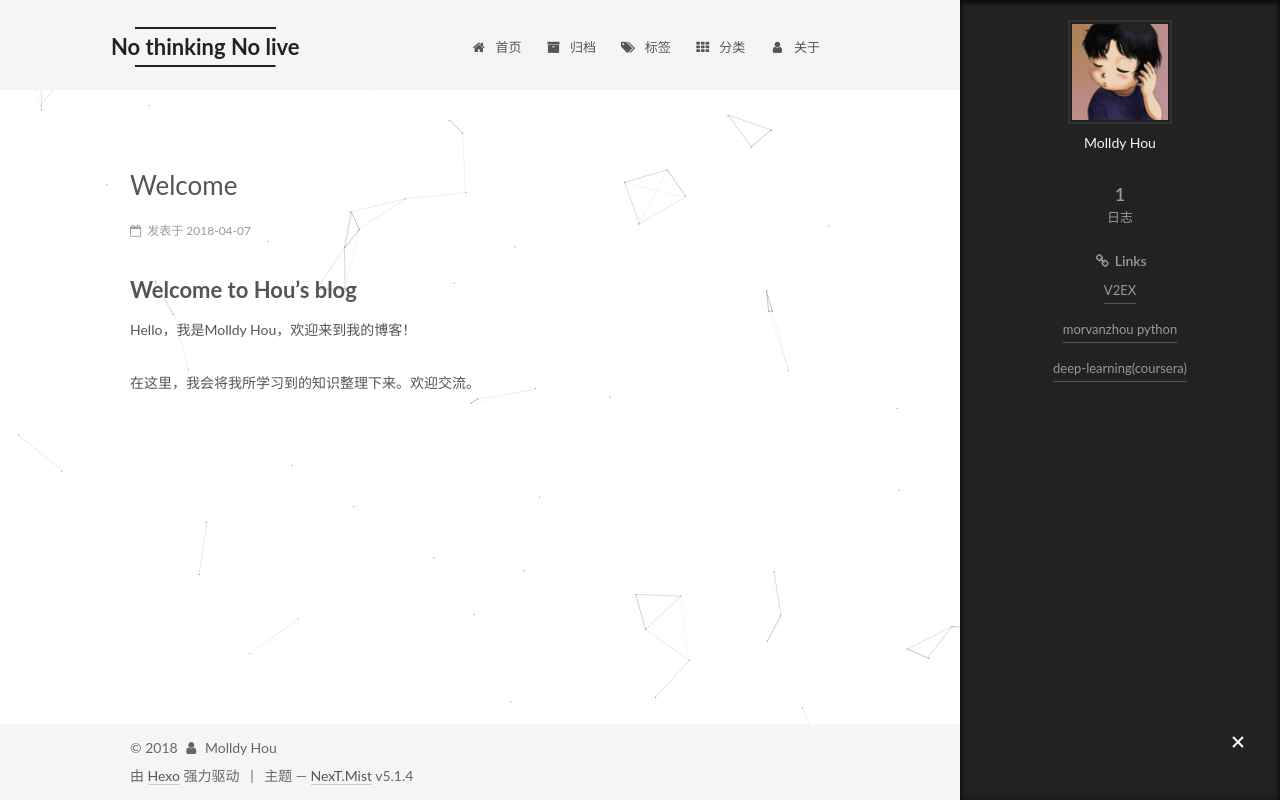
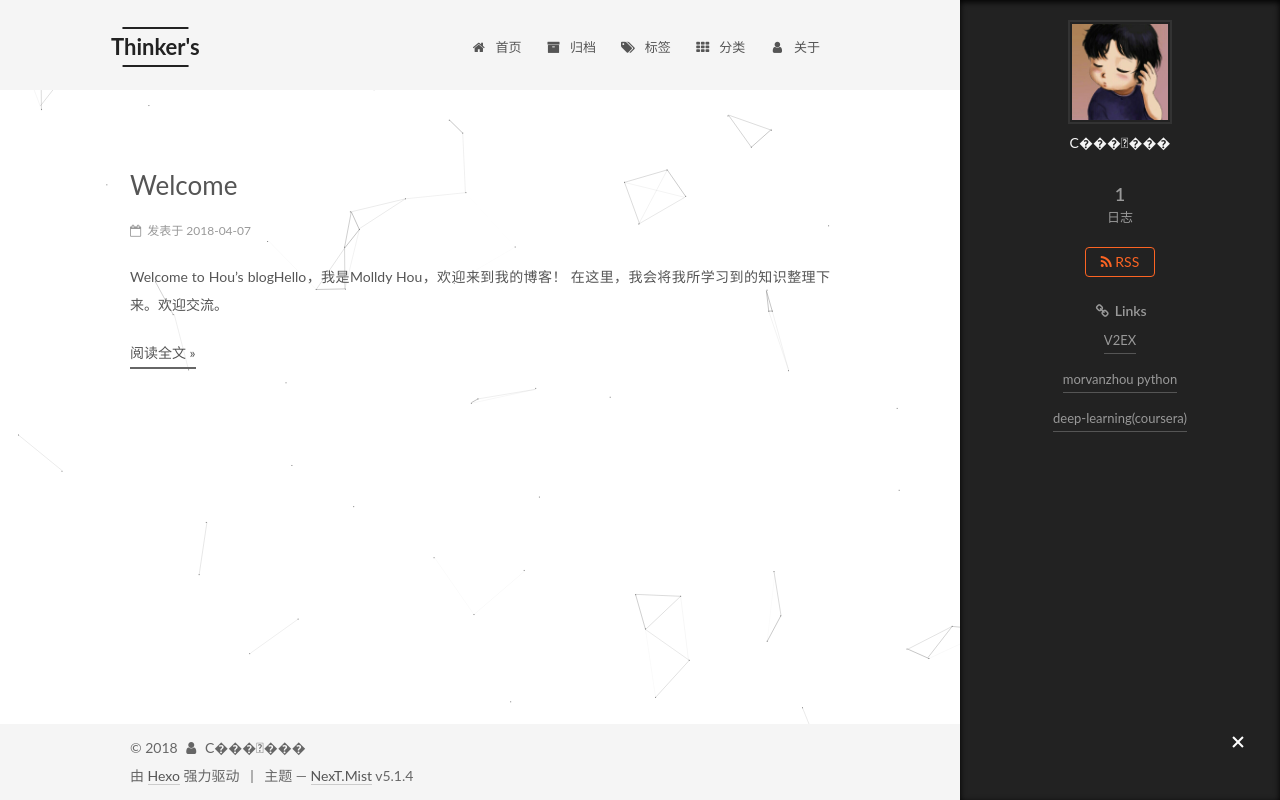
Before and after one commit to Molldy/Molldy.github.io, a plain HTML site: page index.html in a window 1280 px wide. Both pictures are taken after a click on the element 1238 px from the left and 743 px from the top of the page. Drawn offline with Linux system fonts and the light colour scheme.

Commit message:
Site updated: 2018-04-07 19:53:45

```diff
--- a/2018/04/07/Welcome/index.html
+++ b/2018/04/07/Welcome/index.html
@@ -76,6 +76,10 @@
 
 
 
+  <link rel="alternate" href="/rss2.xml" title="Thinker's" type="application/atom+xml" />
+
+
+
 
 
 
@@ -83,7 +87,7 @@
 <meta property="og:type" content="article">
 <meta property="og:title" content="Welcome">
 <meta property="og:url" content="http://Molldy.github.io/2018/04/07/Welcome/index.html">
-<meta property="og:site_name" content="No thinking No live">
+<meta property="og:site_name" content="Thinker&#39;s">
 <meta property="og:description" content="Welcome to Hou’s blogHello，我是Molldy Hou，欢迎来到我的博客！ 在这里，我会将我所学习到的知识整理下来。欢迎交流。">
 <meta property="og:locale" content="zh-Hans">
 <meta property="og:updated_time" content="2018-04-07T08:59:13.415Z">
@@ -99,7 +103,7 @@
     root: '/',
     scheme: 'Mist',
     version: '5.1.4',
-    sidebar: {"position":"left","display":"post","offset":12,"b2t":false,"scrollpercent":false,"onmobile":false},
+    sidebar: {"position":"left","display":"hide","offset":12,"b2t":false,"scrollpercent":false,"onmobile":false},
     fancybox: true,
     tabs: true,
     motion: {"enable":true,"async":false,"transition":{"post_block":"fadeIn","post_header":"slideDownIn","post_body":"slideDownIn","coll_header":"slideLeftIn","sidebar":"slideUpIn"}},
@@ -125,7 +129,7 @@
 
 
 
-  <title>Welcome | No thinking No live</title>
+  <title>Welcome | Thinker's</title>
 
 
 
@@ -155,7 +159,7 @@
     <div class="custom-logo-site-title">
       <a href="/"  class="brand" rel="start">
         <span class="logo-line-before"><i></i></span>
-        <span class="site-title">No thinking No live</span>
+        <span class="site-title">Thinker's</span>
         <span class="logo-line-after"><i></i></span>
       </a>
     </div>
@@ -265,13 +269,13 @@
     <link itemprop="mainEntityOfPage" href="http://Molldy.github.io/2018/04/07/Welcome/">
 
     <span hidden itemprop="author" itemscope itemtype="http://schema.org/Person">
-      <meta itemprop="name" content="Molldy Hou">
+      <meta itemprop="name" content="С���׻���">
       <meta itemprop="description" content="">
       <meta itemprop="image" content="/images/touxiang.jpg">
     </span>
 
     <span hidden itemprop="publisher" itemscope itemtype="http://schema.org/Organization">
-      <meta itemprop="name" content="No thinking No live">
+      <meta itemprop="name" content="Thinker's">
     </span>
 
 
@@ -414,9 +418,9 @@
 
               <img class="site-author-image" itemprop="image"
                 src="/images/touxiang.jpg"
-                alt="Molldy Hou" />
+                alt="С���׻���" />
 
-              <p class="site-author-name" itemprop="name">Molldy Hou</p>
+              <p class="site-author-name" itemprop="name">С���׻���</p>
               <p class="site-description motion-element" itemprop="description"></p>
           </div>
 
@@ -439,6 +443,13 @@
 
           </nav>
 
+
+            <div class="feed-link motion-element">
+              <a href="/rss2.xml" rel="alternate">
+                <i class="fa fa-rss"></i>
+                RSS
+              </a>
+            </div>
 
 
 
@@ -510,7 +521,7 @@
   <span class="with-love">
     <i class="fa fa-user"></i>
   </span>
-  <span class="author" itemprop="copyrightHolder">Molldy Hou</span>
+  <span class="author" itemprop="copyrightHolder">С���׻���</span>
 
 
 </div>
--- a/css/main.css
+++ b/css/main.css
@@ -1822,7 +1822,7 @@ pre .javascript .function {
   width: 4px;
   height: 4px;
   border-radius: 50%;
-  background: #08ff45;
+  background: #6109f2;
 }
 .links-of-blogroll {
   font-size: 13px;
--- a/index.html
+++ b/index.html
@@ -74,18 +74,20 @@
 
 
 
+  <link rel="alternate" href="/rss2.xml" title="Thinker's" type="application/atom+xml" />
+
 
 
 
 
 
 <meta property="og:type" content="website">
-<meta property="og:title" content="No thinking No live">
+<meta property="og:title" content="Thinker&#39;s">
 <meta property="og:url" content="http://Molldy.github.io/index.html">
-<meta property="og:site_name" content="No thinking No live">
+<meta property="og:site_name" content="Thinker&#39;s">
 <meta property="og:locale" content="zh-Hans">
 <meta name="twitter:card" content="summary">
-<meta name="twitter:title" content="No thinking No live">
+<meta name="twitter:title" content="Thinker&#39;s">
 
 
 
@@ -95,7 +97,7 @@
     root: '/',
     scheme: 'Mist',
     version: '5.1.4',
-    sidebar: {"position":"left","display":"post","offset":12,"b2t":false,"scrollpercent":false,"onmobile":false},
+    sidebar: {"position":"left","display":"hide","offset":12,"b2t":false,"scrollpercent":false,"onmobile":false},
     fancybox: true,
     tabs: true,
     motion: {"enable":true,"async":false,"transition":{"post_block":"fadeIn","post_header":"slideDownIn","post_body":"slideDownIn","coll_header":"slideLeftIn","sidebar":"slideUpIn"}},
@@ -121,7 +123,7 @@
 
 
 
-  <title>No thinking No live</title>
+  <title>Thinker's</title>
 
 
 
@@ -152,7 +154,7 @@
     <div class="custom-logo-site-title">
       <a href="/"  class="brand" rel="start">
         <span class="logo-line-before"><i></i></span>
-        <span class="site-title">No thinking No live</span>
+        <span class="site-title">Thinker's</span>
         <span class="logo-line-after"><i></i></span>
       </a>
     </div>
@@ -262,13 +264,13 @@
     <link itemprop="mainEntityOfPage" href="http://Molldy.github.io/2018/04/07/Welcome/">
 
     <span hidden itemprop="author" itemscope itemtype="http://schema.org/Person">
-      <meta itemprop="name" content="Molldy Hou">
+      <meta itemprop="name" content="С���׻���">
       <meta itemprop="description" content="">
       <meta itemprop="image" content="/images/touxiang.jpg">
     </span>
 
     <span hidden itemprop="publisher" itemscope itemtype="http://schema.org/Organization">
-      <meta itemprop="name" content="No thinking No live">
+      <meta itemprop="name" content="Thinker's">
     </span>
 
 
@@ -330,10 +332,17 @@
 
 
 
-            <h2 id="Welcome-to-Hou’s-blog"><a href="#Welcome-to-Hou’s-blog" class="headerlink" title="Welcome to Hou’s blog"></a>Welcome to Hou’s blog</h2><p>Hello，我是Molldy Hou，欢迎来到我的博客！</p>
-<p>在这里，我会将我所学习到的知识整理下来。欢迎交流。</p>
+          Welcome to Hou’s blogHello，我是Molldy Hou，欢迎来到我的博客！
+在这里，我会将我所学习到的知识整理下来。欢迎交流。
 
 
+          <!--noindex-->
+          <div class="post-button text-center">
+            <a class="btn" href="/2018/04/07/Welcome/#more" rel="contents">
+              阅读全文 &raquo;
+            </a>
+          </div>
+          <!--/noindex-->
 
 
     </div>
@@ -403,9 +412,9 @@
 
               <img class="site-author-image" itemprop="image"
                 src="/images/touxiang.jpg"
-                alt="Molldy Hou" />
+                alt="С���׻���" />
 
-              <p class="site-author-name" itemprop="name">Molldy Hou</p>
+              <p class="site-author-name" itemprop="name">С���׻���</p>
               <p class="site-description motion-element" itemprop="description"></p>
           </div>
 
@@ -428,6 +437,13 @@
 
           </nav>
 
+
+            <div class="feed-link motion-element">
+              <a href="/rss2.xml" rel="alternate">
+                <i class="fa fa-rss"></i>
+                RSS
+              </a>
+            </div>
 
 
 
@@ -483,7 +499,7 @@
   <span class="with-love">
     <i class="fa fa-user"></i>
   </span>
-  <span class="author" itemprop="copyrightHolder">Molldy Hou</span>
+  <span class="author" itemprop="copyrightHolder">С���׻���</span>
 
 
 </div>
```
Also changed, not shown: archives/2018/04/index.html (+18 -9 lines), archives/2018/index.html (+18 -9 lines), archives/index.html (+18 -9 lines), rss2.xml (added, +34 -0 lines).
